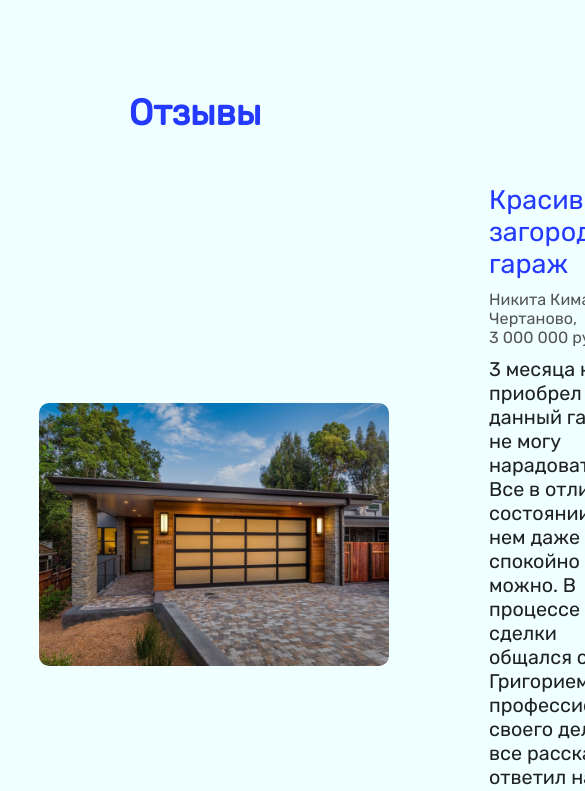
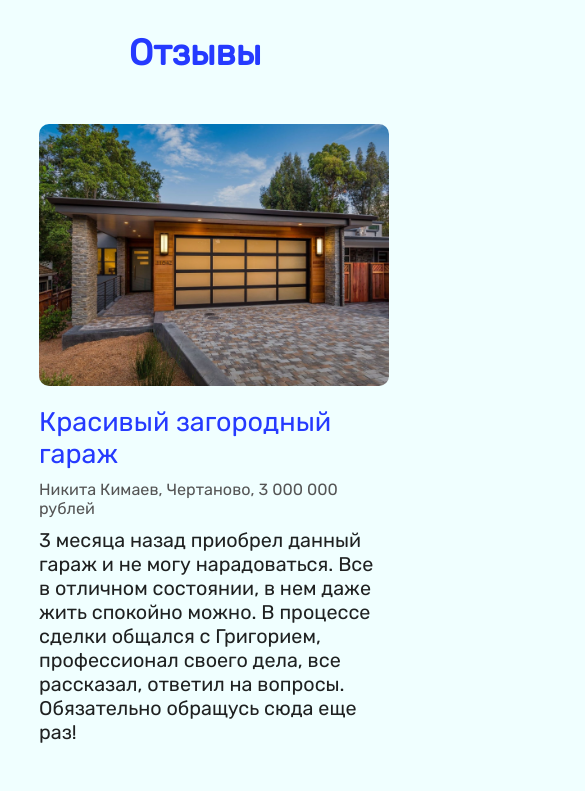
Before and after one commit to DgokeRFeed/garage_landing, a plain HTML site: page index.html in a window 390 px wide. Shown: the part 3460-4251 px from the top of the page, 585 px wide, since content can reach past the window. Drawn offline with Linux system fonts and the light colour scheme.

Commit message:
add adaptive for reviews block

```diff
--- a/css/review.css
+++ b/css/review.css
@@ -2,7 +2,7 @@
   margin-top: 50px;
   display: flex;
   justify-content: center;
-  align-items: center;
+  align-items: start;
 }
 
 .review-image {
@@ -16,3 +16,15 @@
   justify-content: center;
   padding-left: 100px;
 }
+
+@media (max-width: 900px) {
+  .review-card {
+    flex-direction: column;
+    align-items: start;
+  }
+
+  .review-description {
+    padding-top: 20px;
+    padding-left: 0;
+  }
+}
--- a/css/team.css
+++ b/css/team.css
@@ -23,10 +23,6 @@
   padding-left: 20px;
 }
 
-.team-description-width {
-  max-width: 90%;
-}
-
 @media (max-width: 1000px) {
   .team-description {
     width: 100%;
--- a/index.html
+++ b/index.html
@@ -168,7 +168,7 @@
 
   <div id="review" class="buffer-top">
     <div class="container">
-      <h2 class="title-main text-center buffer-top-large">Отзывы</h2>
+      <h2 class="title-main text-center buffer-top">Отзывы</h2>
       <div class="wrapper">
         <div class="review-card">
           <img class="review-image" src="images/garages-img/garage-1.jpg" alt="закрытый гараж">
```
